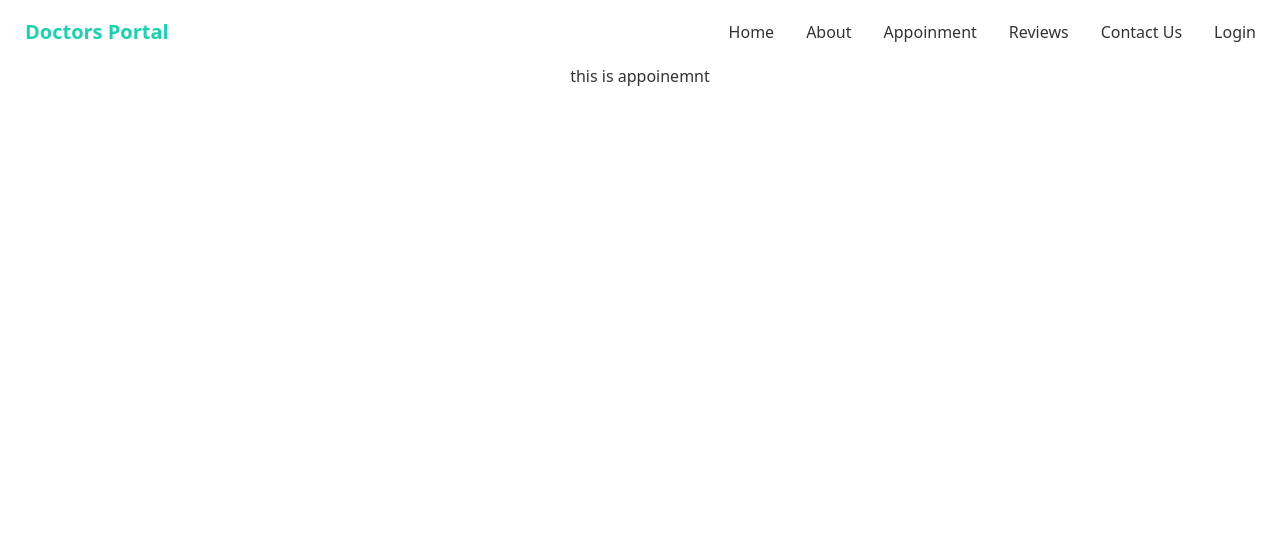
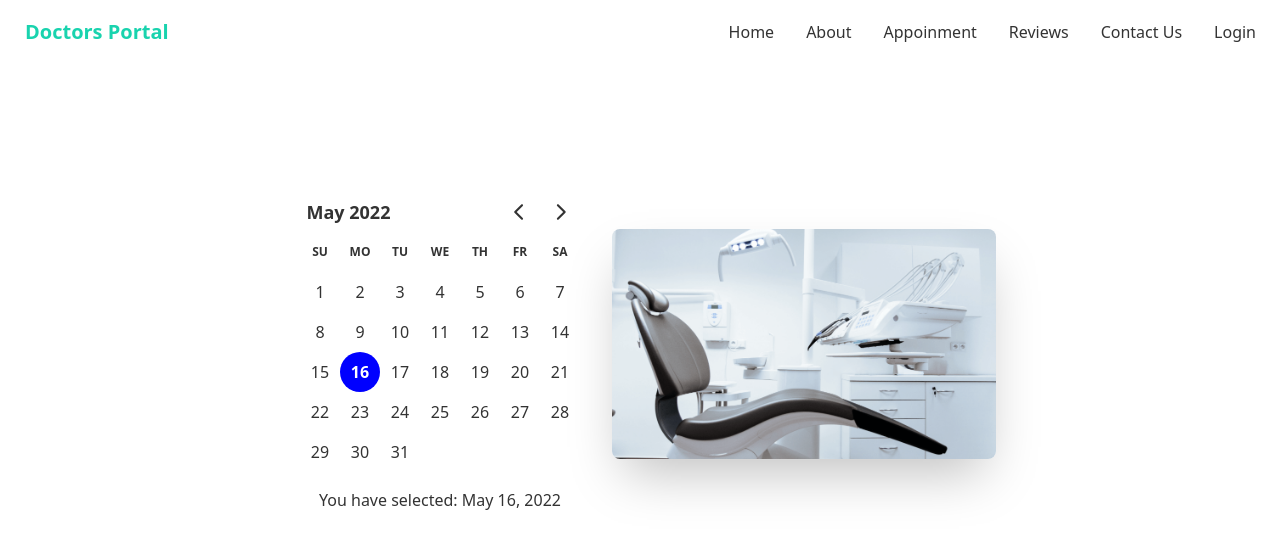
Before and after one commit to monirhabderabby/doctors-portal-client-full-project, a React (Create React App) app: page /appoinment in a window 1280 px wide. Shown: the top 548 px of the page. Built offline with nearby package versions, Linux system fonts and the light colour scheme.

Commit message:
Added Appoinment Banner

```diff
--- a/package.json
+++ b/package.json
@@ -7,7 +7,9 @@
     "@testing-library/react": "^13.2.0",
     "@testing-library/user-event": "^13.5.0",
     "daisyui": "^2.15.0",
+    "date-fns": "^2.28.0",
     "react": "^18.1.0",
+    "react-day-picker": "^8.0.5",
     "react-dom": "^18.1.0",
     "react-router-dom": "^6.3.0",
     "react-scripts": "5.0.1",
--- a/src/Components/Pages/Appoinment/Appoinment.js
+++ b/src/Components/Pages/Appoinment/Appoinment.js
@@ -1,9 +1,11 @@
 import React from 'react';
+import AppoinmentBanner from './AppoinmentBanner';
+
 
 const Appoinment = () => {
     return (
         <div>
-            this is appoinemnt
+            <AppoinmentBanner></AppoinmentBanner>
         </div>
     );
 };
--- /dev/null
+++ b/src/Components/Pages/Appoinment/AppoinmentBanner.js
@@ -0,0 +1,32 @@
+import React, { useState } from "react";
+import chair from "../../Assets/images/chair.png";
+import { DayPicker } from "react-day-picker";
+import "react-day-picker/dist/style.css";
+import { format } from "date-fns";
+
+const AppoinmentBanner = () => {
+    const [date, setDate] = useState(new Date());
+    return (
+        <div>
+            <div class="hero h-[70vh]">
+                <div class="hero-content flex-col lg:flex-row-reverse">
+                    <img
+                        src={chair}
+                        class="max-w-sm rounded-lg shadow-2xl"
+                        alt=""
+                    />
+                    <div className="">
+                        <DayPicker
+                            mode="single"
+                            selected={date}
+                            onSelect={setDate}
+                        />
+                        <p>You have selected: {format (date, "PP")}</p>
+                    </div>
+                </div>
+            </div>
+        </div>
+    );
+};
+
+export default AppoinmentBanner;
```
Also changed, not shown: 1 other file (tests, documents, lock files or other folders).
